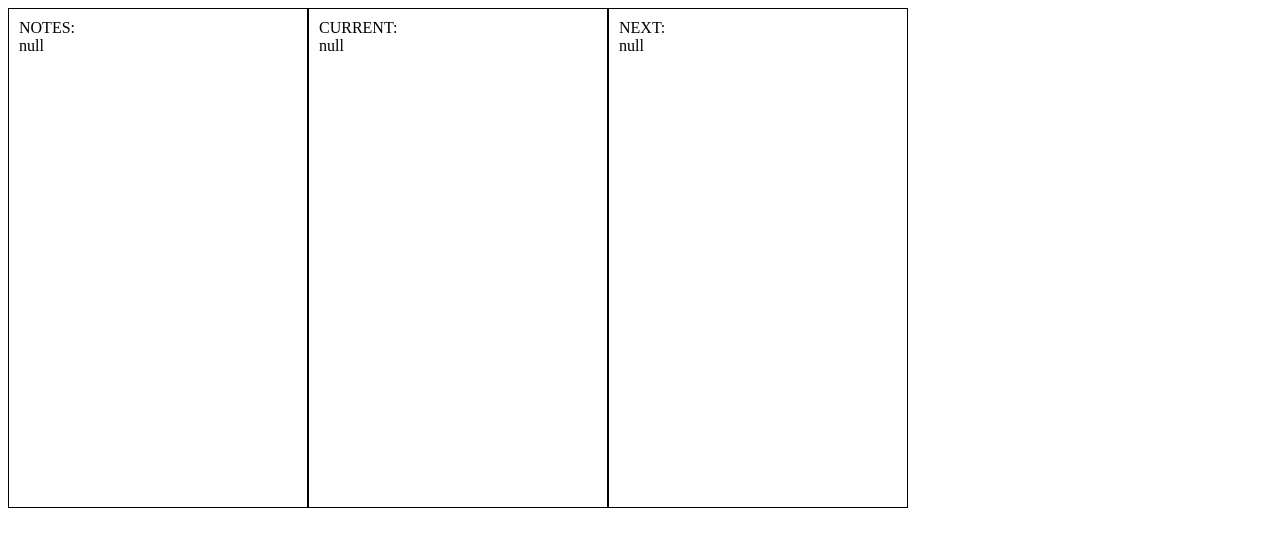
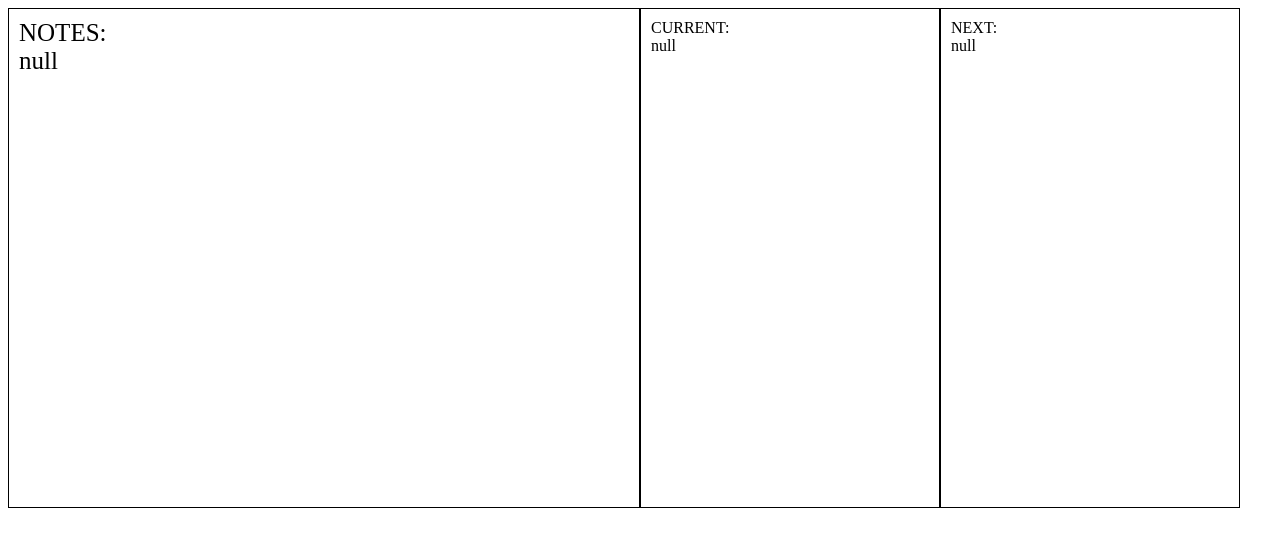
Before and after one commit to ssoward/sort2013AngularJS, a website: page angularJS/extensions/presenterview/deck.presenterview.html in a window 1280 px wide. Drawn offline with Linux system fonts and the light colour scheme.

Commit message:
formatting.

```diff
--- a/angularJS/extensions/presenterview/deck.presenterview.css
+++ b/angularJS/extensions/presenterview/deck.presenterview.css
@@ -17,7 +17,8 @@
 }
 
 #note {
-    width: 300px;
+    width: 50%;
+    font-size: 25px;
 }
 
 #curr-slide {
```
